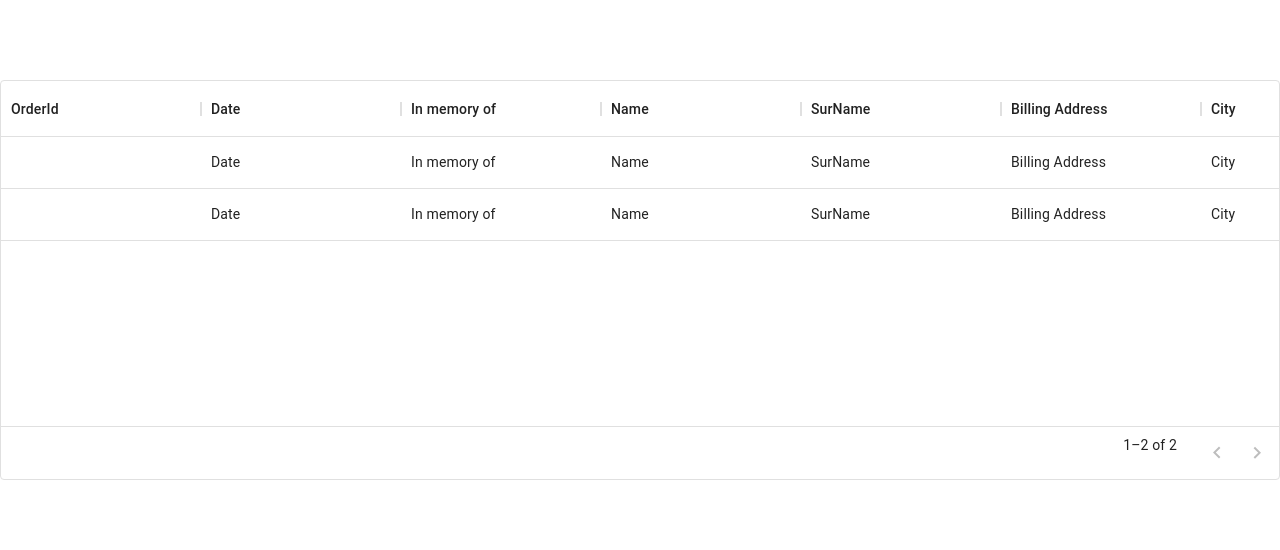
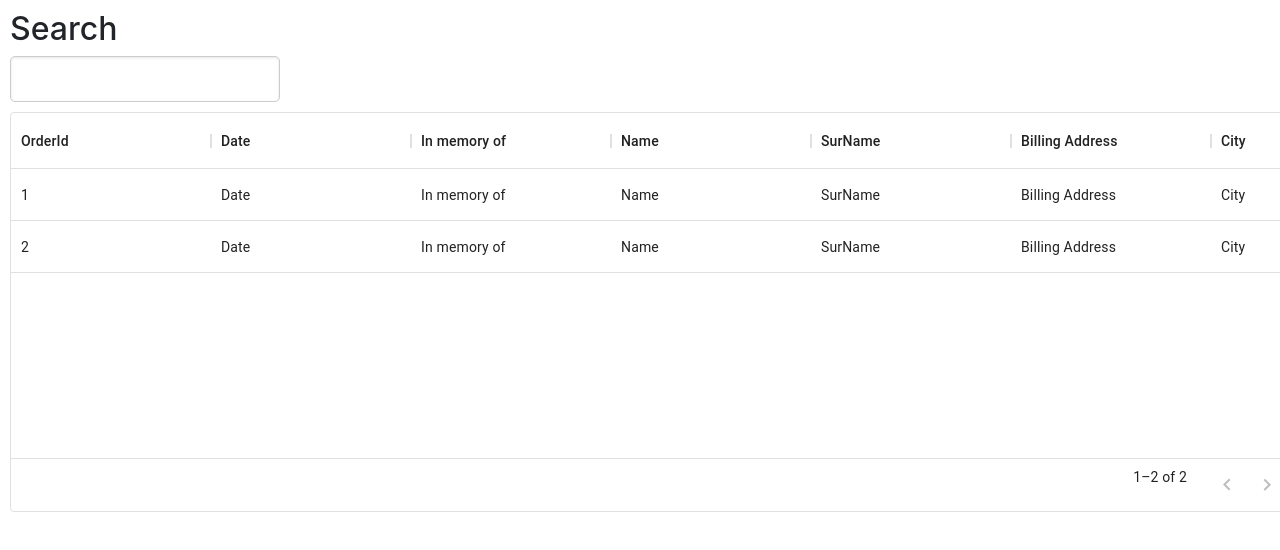
Before and after one commit to ThapaRh/Univent_fullSTack, a React (Create React App) app in the folder my-app/: page /usersTable in a window 1280 px wide. Shown: the top 550 px of the page. Built offline with nearby package versions, Linux system fonts and the light colour scheme; a web font is replaced by a local one; what react-swipeable-views-utils would draw is missing.

Commit message:
Search Functionality Added

```diff
--- a/my-app/src/Table/Pages/AllUserTables.jsx
+++ b/my-app/src/Table/Pages/AllUserTables.jsx
@@ -19,6 +19,15 @@ function AllUserTables(){
     const [userData,setUserData] = useState([{OrderId:"1",OrderDate:"Date", CustomerNote:"In memory of",FirstName:"Name",LastName:"SurName",Address1Billing:"Billing Address",CityBilling:"City",StateBilling:"State",ZipBilling:"76012",Email:"1@gmail",Phone:"817",AddressShipping:"1",CityShipping:"1",StateShipping:"1",StateCodeShipping:"1",ZipShipping:"1",Name:"Arlington, TX: Dedicate a flag & pick up your flag",Quantity:"1",TotalItems:"1",DedicatedFrom:"1",DedicatedTo:" Flag #1 - Dedicated to In Memory of Charles (Chuck) C. ThomasUS Army, Korean Conflict"},{OrderId:2,OrderDate:"Date", CustomerNote:"In memory of",FirstName:"Name",LastName:"SurName",Address1Billing:"Billing Address",CityBilling:"City",StateBilling:"State",ZipBilling:"76012",Email:"1@gmail",Phone:"817",AddressShipping:"1",CityShipping:"1",StateShipping:"1",StateCodeShipping:"1",ZipShipping:"1",Name:"Arlington, TX: Dedicate a flag & pick up your flag",Quantity:"1",TotalItems:"1",DedicatedFrom:"1",DedicatedTo:" Flag #1 - Dedicated to In Memory of Charles (Chuck) C. ThomasUS Army, Korean Conflict"}]);
     const [deleteId,setDeleteId]=useState();
     const [updateData,setUpdateData]=useState();
+    // const [displayedData,setDisplayedData]=useState();
+    const [searchQuery, setSearchQuery] = useState('');
+
+    const handleSearch = (event) => {
+      setSearchQuery(event.target.value);
+      console.log(event.target.value)
+    };
+
+
     const DeleteTableData = (id)=>()=>{
       console.log(id);
       setDeleteId(id);//make fetch call to delete from backend
@@ -44,13 +53,36 @@ function AllUserTables(){
       )
     );
     console.log(userData);
+    }
 
-    }
+    //filter functionalities in the table
+    const filteredRows = userData.filter(
+      (row) =>
+      row.Address1Billing.toLowerCase().includes(searchQuery.toLowerCase()) || row.CustomerNote.toLowerCase().includes(searchQuery.toLowerCase()) || row.OrderId.toString().includes(searchQuery.toString())
+      || row.OrderDate.toString().includes(searchQuery.toString())
+      || row.ZipBilling.toString().includes(searchQuery.toString())
+      ||row.StateCodeShipping.toString().includes(searchQuery.toString())
+      ||row.ZipShipping.toString().includes(searchQuery.toString())
+      ||row.Quantity.toString().includes(searchQuery.toString())
+      ||row.TotalItems.toString().includes(searchQuery.toString())
+      ||row.Phone.toString().includes(searchQuery.toString())
+      || row.FirstName.toLowerCase().includes(searchQuery.toLowerCase())
+      ||row.LastName.toLowerCase().includes(searchQuery.toLowerCase())
+      ||row.CityBilling.toLowerCase().includes(searchQuery.toLowerCase())
+      ||row.StateBilling.toLowerCase().includes(searchQuery.toLowerCase())
+      ||row.Email.toLowerCase().includes(searchQuery.toLowerCase())
+      ||row.AddressShipping.toLowerCase().includes(searchQuery.toLowerCase())
+      ||row.CityShipping.toLowerCase().includes(searchQuery.toLowerCase())
+      ||row.StateShipping.toLowerCase().includes(searchQuery.toLowerCase())
+      ||row.Name.toLowerCase().includes(searchQuery.toLowerCase())
+      ||row.DedicatedFrom.toLowerCase().includes(searchQuery.toLowerCase())
+      ||row.DedicatedTo.toLowerCase().includes(searchQuery.toLowerCase())
+    );
 
 
 
     const columns = [
-        { field: "OrderID", headerName: "OrderId", width: 200, editable: false},
+        { field: "OrderId", headerName: "OrderId", width: 200, editable: false},
         { field: "OrderDate", headerName: "Date", width: 200, editable: true },
         { field: "CustomerNote", headerName: "In memory of", width: 200, editable: true },
         { field: "FirstName", headerName: "Name", width: 200, editable: true },
@@ -80,9 +112,24 @@ function AllUserTables(){
 
     return (
     //
-    <div style={{ height: "50vh", width: "100%", marginTop: "2rem" }}>
+    <div style={{ height: "50vh", width: "100%", marginLeft:"10px",marginTop:"-70px"}}>
+        <div style={{marginBottom:"10px"}}>
+            <h2>Search</h2>
+            <input
+              type="text"
+              onChange={handleSearch}
+              style={{
+                padding: '10px',
+                borderRadius: '5px',
+                border: '1px solid #ccc',
+                boxShadow: 'inset 0 1px 3px rgba(0,0,0,.1)',
+                fontSize: '16px',
+                width: '10'
+              }}
+            />
+          </div>
         {<DataGrid
-          rows={userData}
+          rows={filteredRows}
           getRowId={(row) => row.OrderId}
           columns={columns}
           pageSize={7}
```
